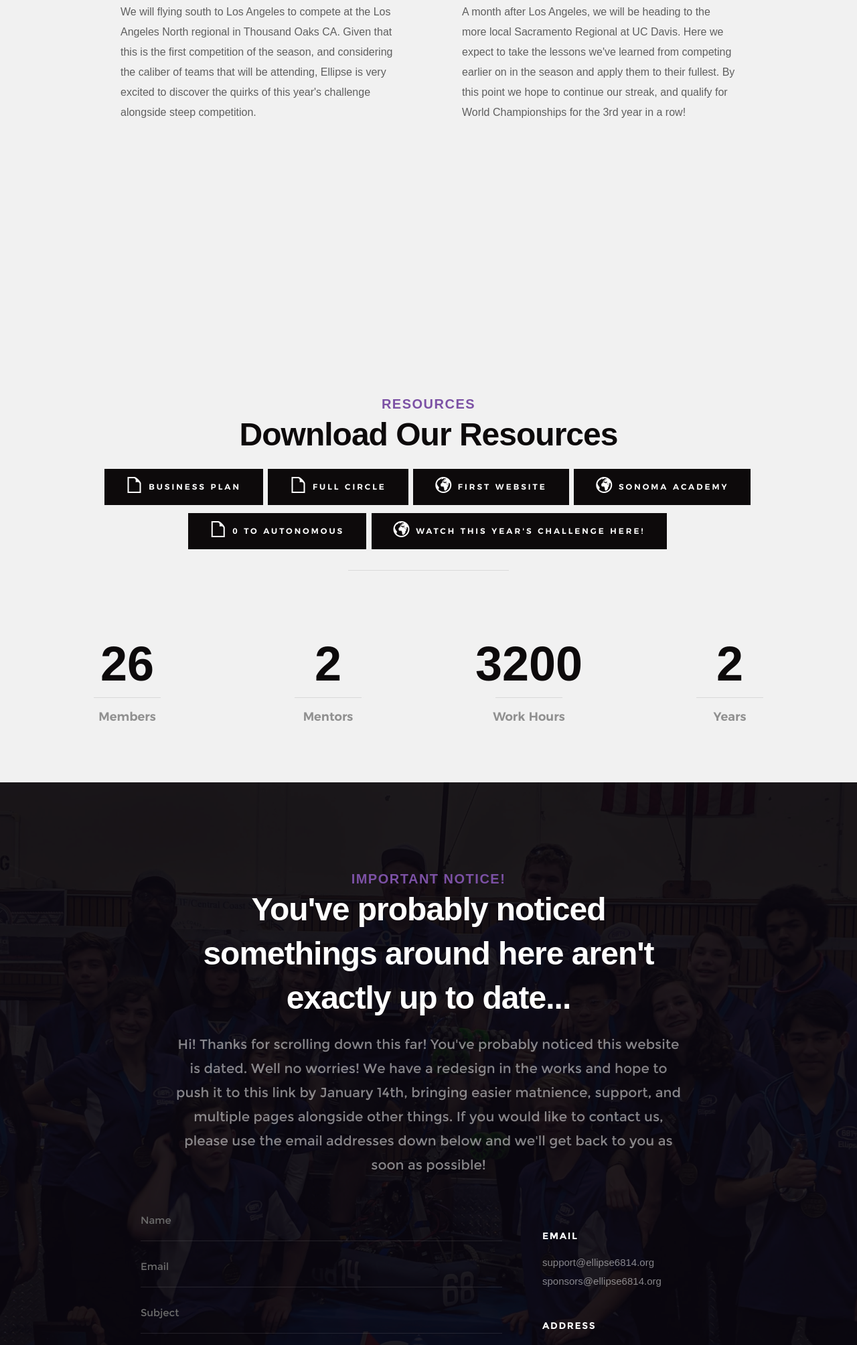
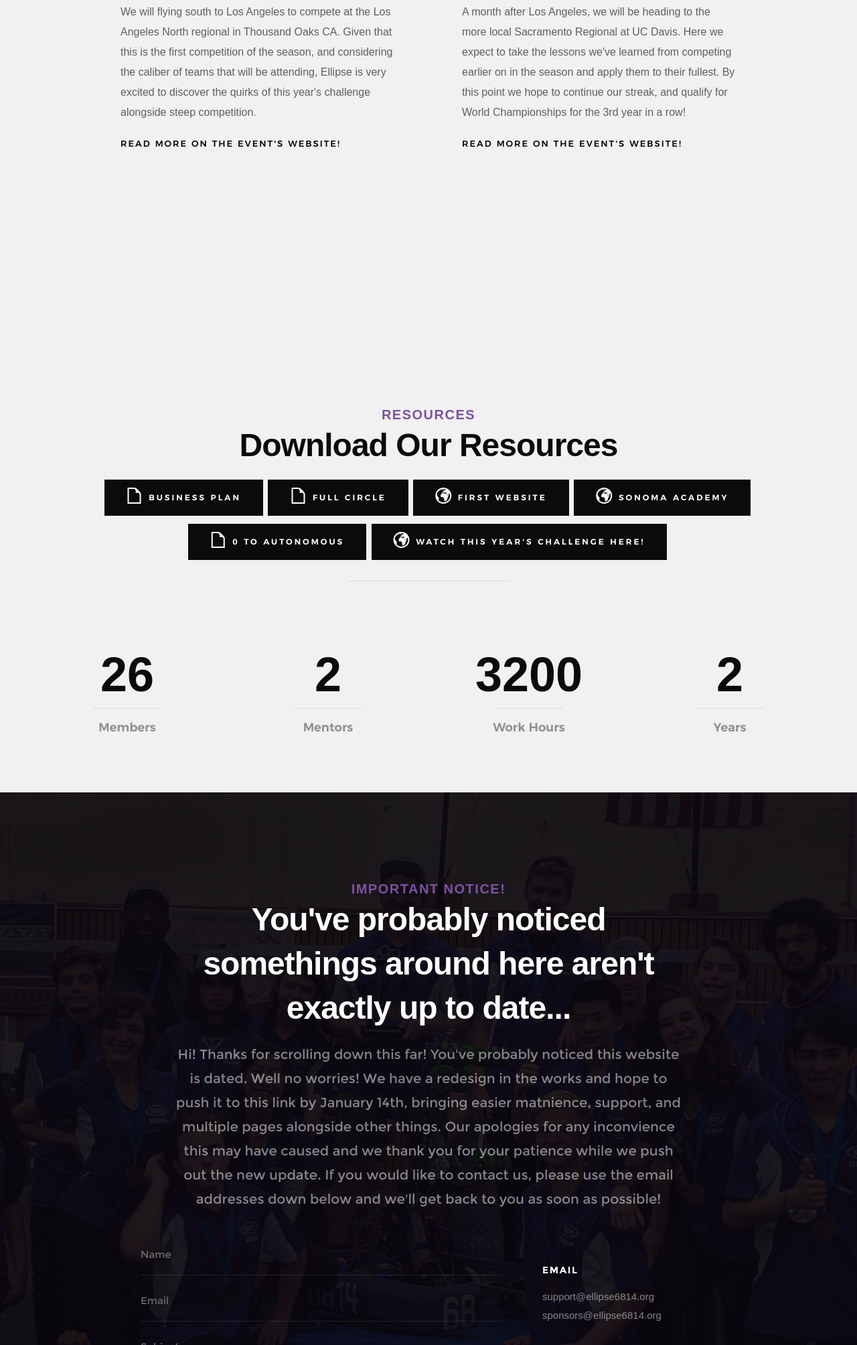
Before and after one commit to Ellipse6814/Ellipse6814.github.io, a plain HTML site: page index.html in a window 1280 px wide. Shown: the part 3816-5824 px from the top of the page at 67% size. Drawn offline with Linux system fonts and the light colour scheme.

Commit message:
Update index.html
quick description updates

```diff
--- a/index.html
+++ b/index.html
@@ -433,6 +433,9 @@
                         Given that this is the first competition of the season, and considering the caliber of teams that will be attending,
                         Ellipse is very excited to discover the quirks of this year's challenge alongside steep competition.
                     </p>
+                    <div class="blog-cat">
+                        <a href="http://caln.cafirst.org/">Read more on the event's website!</a>
+                    </div>
 
                 </article>
                 <article class="col-block">
@@ -447,6 +450,9 @@
                         Here we expect to take the lessons we've learned from competing earlier on in the season and apply them to their fullest.
                         By this point we hope to continue our streak, and qualify for World Championships for the 3rd year in a row!
                     </p>
+                    <div class="blog-cat">
+                        <a href="http://www.firstsac.org/">Read more on the event's website!</a>
+                    </div>
         </div>
     </div>
 
@@ -550,7 +556,8 @@
 
             <p class="lead">Hi! Thanks for scrolling down this far! You've probably noticed this website is dated. Well no worries!
                 We have a redesign in the works and hope to push it to this link by January 14th, bringing easier matnience, support,
-                and multiple pages alongside other things. If you would like to contact us, please use the
+                and multiple pages alongside other things. Our apologies for any inconvience this may have caused and we thank you for your
+                patience while we push out the new update. If you would like to contact us, please use the
                 email addresses down below and we'll get back to you as soon as possible!
             </p>
         </div>
```
